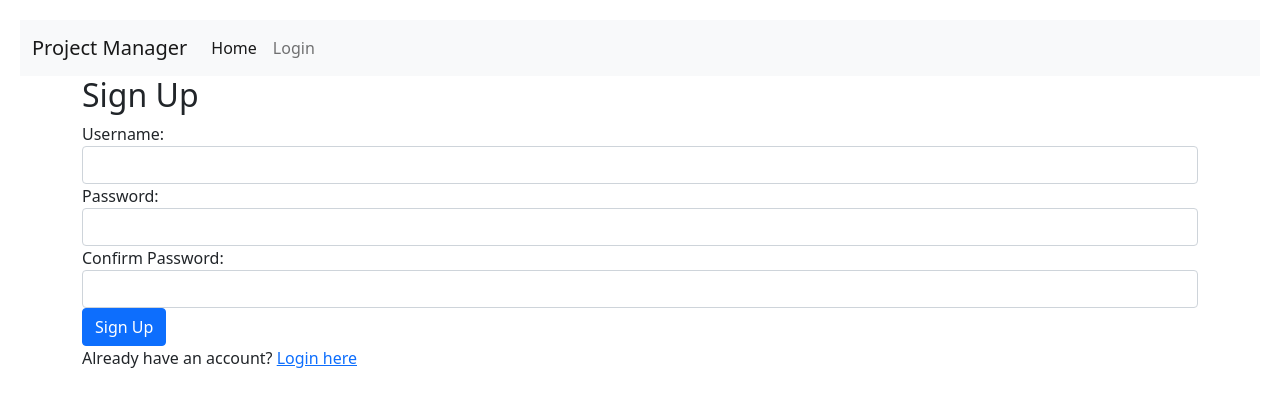
After one commit to admiralorbiter/Flask_Playground, a Flask app: page /signup in a window 1280 px wide. The commit adds this page. Shown: the top 407 px of the page. Run offline with Flask 3, Linux system fonts and the light colour scheme; some libraries are stand-ins or nearby versions.

Commit message:
Added login and protected delete project

```diff
--- a/app/templates/login.html
+++ b/app/templates/login.html
@@ -14,5 +14,7 @@
             <input type="password" class="form-control" id="password" name="password" required>
         </div>
         <button type="submit" class="btn btn-primary">Login</button>
+        <!-- Sign-Up Link -->
+        <p>Don't have an account? <a href="{{ url_for('signup') }}">Sign up here</a></p>
     </form>
 {% endblock %}
--- /dev/null
+++ b/app/templates/signup.html
@@ -0,0 +1,23 @@
+{% extends "base.html" %}
+
+{% block title %}Sign Up{% endblock %}
+
+{% block content %}
+    <h2>Sign Up</h2>
+    <form action="{{ url_for('signup') }}" method="post">
+        <div class="form-group">
+            <label for="username">Username:</label>
+            <input type="text" class="form-control" id="username" name="username" required>
+        </div>
+        <div class="form-group">
+            <label for="password">Password:</label>
+            <input type="password" class="form-control" id="password" name="password" required>
+        </div>
+        <div class="form-group">
+            <label for="confirm_password">Confirm Password:</label>
+            <input type="password" class="form-control" id="confirm_password" name="confirm_password" required>
+        </div>
+        <button type="submit" class="btn btn-primary">Sign Up</button>
+    </form>
+    <p>Already have an account? <a href="{{ url_for('login') }}">Login here</a></p>
+{% endblock %}
--- a/app/views.py
+++ b/app/views.py
@@ -6,6 +6,7 @@ from flask_login import current_user, login_user, logout_user, login_required
 from werkzeug.urls import url_parse
 
 from sqlalchemy import select, delete
+from flask_login import login_required
 
 @app.route("/", methods=["GET"])
 def index():
@@ -29,6 +30,25 @@ def login():
             next_page = url_for('home')
         return redirect(next_page)
     return render_template('login.html')
+
+
+@app.route('/signup', methods=['GET', 'POST'])
+def signup():
+    if request.method == 'POST':
+        username = request.form['username']
+        password = request.form['password']
+        # Add more form validations as necessary
+
+        # Create new user and set password
+        user = User(username=username)
+        user.set_password(password)
+        db.session.add(user)
+        db.session.commit()
+
+        # Redirect to login page after successful signup
+        return redirect(url_for('login'))
+
+    return render_template('signup.html')
 
 @app.route('/logout')
 def logout():
@@ -93,6 +113,7 @@ def submit():
     return response
 
 @app.route("/delete/<int:id>", methods=["DELETE"])
+@login_required
 def delete_project(id):
     project = Project.query.get_or_404(id)
 
```
Also changed, not shown: app/models.py (+18 -0 lines), app/templates/index.html (+6 -8 lines).
